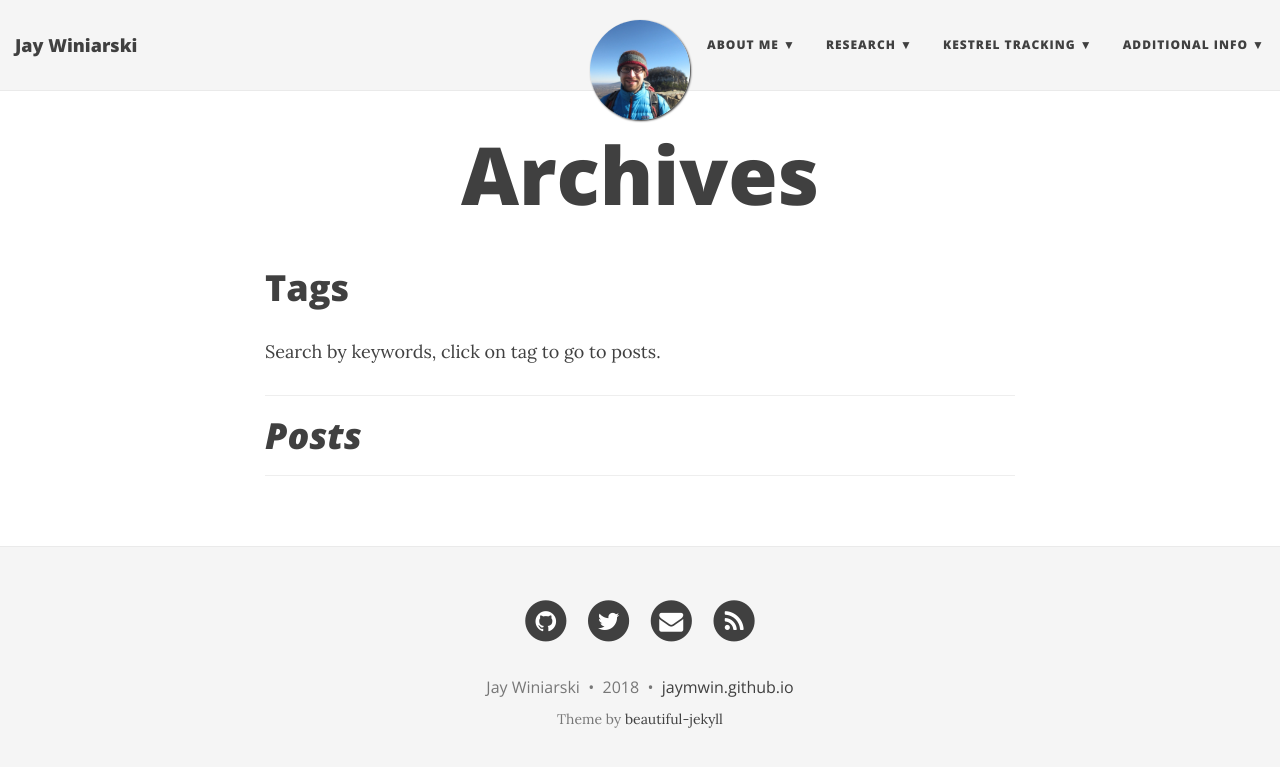
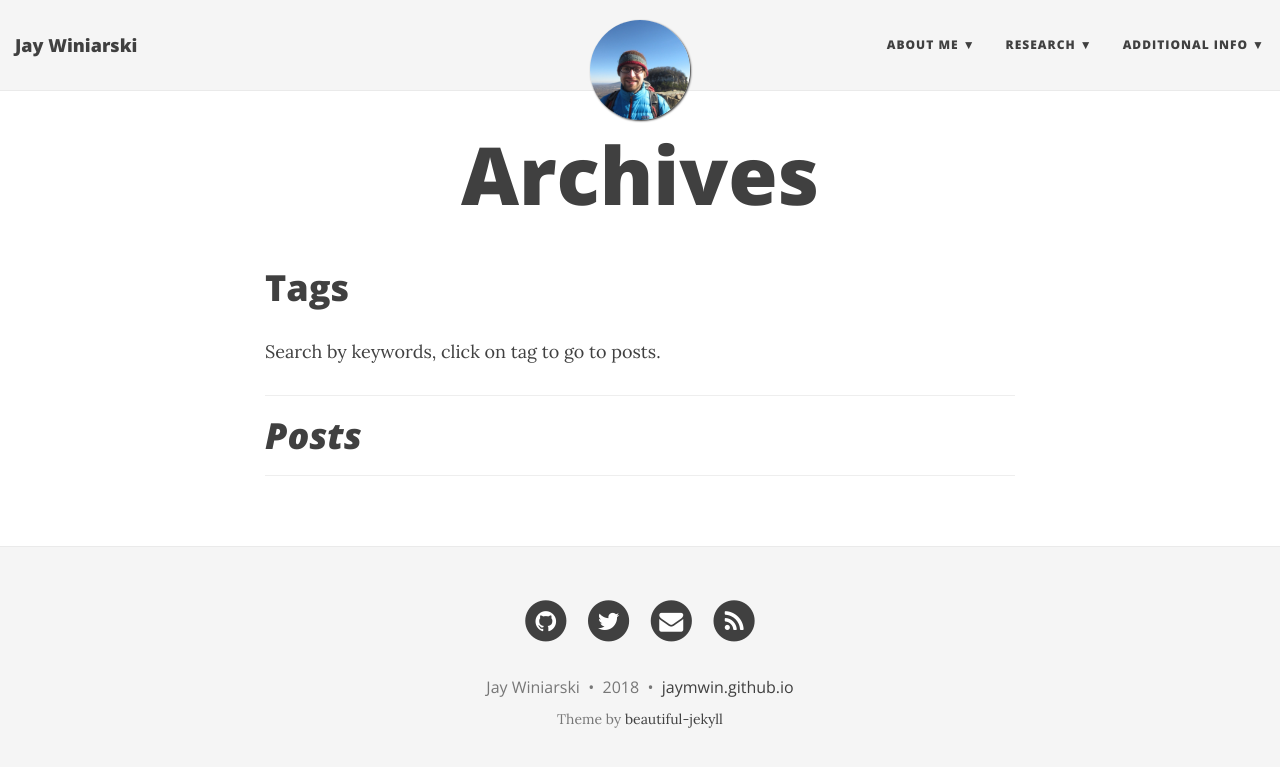
Before and after one commit to jaymwin/jaymwin.github.io, a Jekyll site: the page built from tags.md, in a window 1280 px wide. Shown: the top 767 px of the page. Built offline with Jekyll 4.4.1, drawn with Linux system fonts in a browser that asks for light colours; nearby versions of some CDN libraries.

Commit message:
Update _config.yml

```diff
--- a/_config.yml
+++ b/_config.yml
@@ -28,9 +28,9 @@ navbar-links:
   Research:
     - American Kestrel Phenology: "amke_project"
     - Bachman's Sparrow Breeding Ecology: "bacs_project"
-  Kestrel Tracking:
+  #Kestrel Tracking:
     #- Kestrel Trapping Locations: "trapping_map.html"
-    - Satellite Telemetry Map: "tracking_map.html"
+    #- Satellite Telemetry Map: "tracking_map.html"
   Additional Info:
     - Kestrel Full Cycle Phenology Project Website: "https://fullcyclephenology.com/"
     - Heath Lab @ BSU: "https://biology.boisestate.edu/gcebirds/"
```
